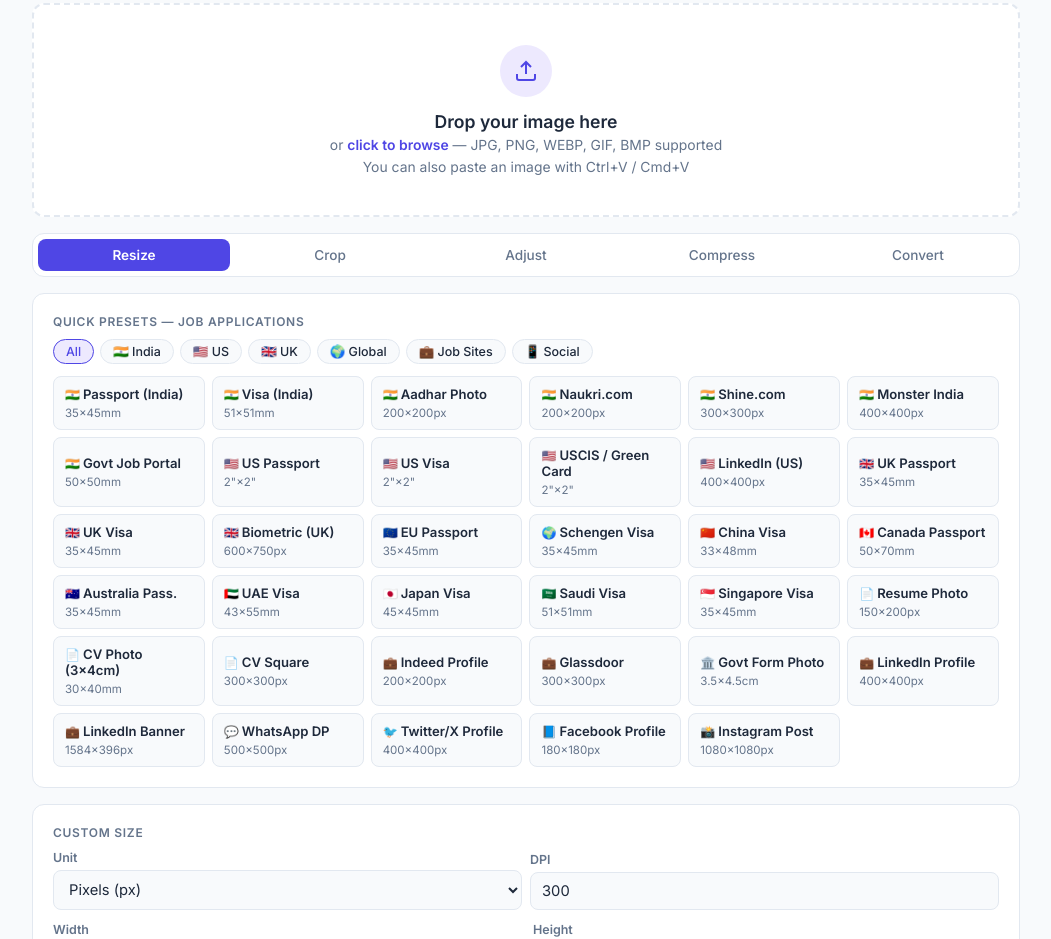
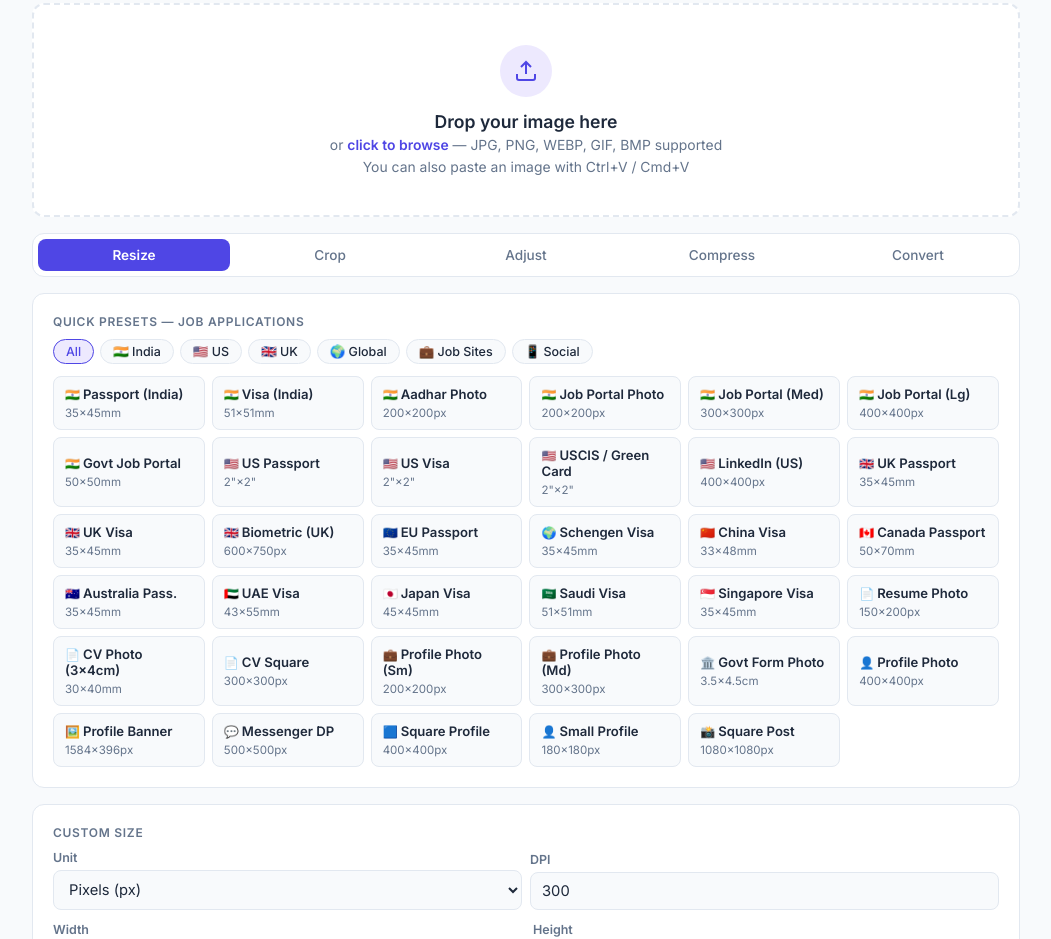
Before and after one commit to kbajrang/resizeforjob, a plain HTML site: page index.html in a window 1280 px wide. Shown: the part 239-1178 px from the top of the page, without its empty margins (114-1165 px from the left). Drawn offline with Linux system fonts and the light colour scheme.

Commit message:
fix: remove all company/brand names, use generic size labels

```diff
--- a/index.html
+++ b/index.html
@@ -414,10 +414,10 @@ canvas{display:none}
 
       <div class="section-title" style="margin-bottom:8px">Common portal limits</div>
       <div class="icon-btn-row" style="flex-wrap:wrap;gap:7px;margin-bottom:14px" id="kbPresets">
-        <button class="icon-btn" data-kb="20"><strong>20 KB</strong><span style="font-size:.7rem;color:var(--muted);display:block">Govt forms</span></button>
-        <button class="icon-btn" data-kb="50"><strong>50 KB</strong><span style="font-size:.7rem;color:var(--muted);display:block">Naukri / UPSC</span></button>
-        <button class="icon-btn" data-kb="100"><strong>100 KB</strong><span style="font-size:.7rem;color:var(--muted);display:block">Shine / Monster</span></button>
-        <button class="icon-btn" data-kb="200"><strong>200 KB</strong><span style="font-size:.7rem;color:var(--muted);display:block">LinkedIn / Indeed</span></button>
+        <button class="icon-btn" data-kb="20"><strong>20 KB</strong><span style="font-size:.7rem;color:var(--muted);display:block">Govt portals</span></button>
+        <button class="icon-btn" data-kb="50"><strong>50 KB</strong><span style="font-size:.7rem;color:var(--muted);display:block">Job portals</span></button>
+        <button class="icon-btn" data-kb="100"><strong>100 KB</strong><span style="font-size:.7rem;color:var(--muted);display:block">Profile photo</span></button>
+        <button class="icon-btn" data-kb="200"><strong>200 KB</strong><span style="font-size:.7rem;color:var(--muted);display:block">Social profile</span></button>
         <button class="icon-btn" data-kb="500"><strong>500 KB</strong><span style="font-size:.7rem;color:var(--muted);display:block">Resume attach</span></button>
       </div>
 
@@ -540,9 +540,9 @@ const PRESETS = [
   {name:'Passport (India)',  w:35,  h:45,  unit:'mm', cat:'india', flag:'🇮🇳'},
   {name:'Visa (India)',      w:51,  h:51,  unit:'mm', cat:'india', flag:'🇮🇳'},
   {name:'Aadhar Photo',      w:200, h:200, unit:'px', cat:'india', flag:'🇮🇳'},
-  {name:'Naukri.com',        w:200, h:200, unit:'px', cat:'india', flag:'🇮🇳'},
-  {name:'Shine.com',         w:300, h:300, unit:'px', cat:'india', flag:'🇮🇳'},
-  {name:'Monster India',     w:400, h:400, unit:'px', cat:'india', flag:'🇮🇳'},
+  {name:'Job Portal Photo',  w:200, h:200, unit:'px', cat:'india', flag:'🇮🇳'},
+  {name:'Job Portal (Med)',  w:300, h:300, unit:'px', cat:'india', flag:'🇮🇳'},
+  {name:'Job Portal (Lg)',   w:400, h:400, unit:'px', cat:'india', flag:'🇮🇳'},
   {name:'Govt Job Portal',   w:50,  h:50,  unit:'mm', cat:'india', flag:'🇮🇳'},
   // US
   {name:'US Passport',       w:2,   h:2,   unit:'in', cat:'us', flag:'🇺🇸'},
@@ -567,16 +567,16 @@ const PRESETS = [
   {name:'Resume Photo',      w:150, h:200, unit:'px', cat:'jobs', flag:'📄'},
   {name:'CV Photo (3x4cm)',  w:30,  h:40,  unit:'mm', cat:'jobs', flag:'📄'},
   {name:'CV Square',         w:300, h:300, unit:'px', cat:'jobs', flag:'📄'},
-  {name:'Indeed Profile',    w:200, h:200, unit:'px', cat:'jobs', flag:'💼'},
-  {name:'Glassdoor',         w:300, h:300, unit:'px', cat:'jobs', flag:'💼'},
+  {name:'Profile Photo (Sm)',w:200, h:200, unit:'px', cat:'jobs', flag:'💼'},
+  {name:'Profile Photo (Md)',w:300, h:300, unit:'px', cat:'jobs', flag:'💼'},
   {name:'Govt Form Photo',   w:3.5, h:4.5, unit:'cm', cat:'jobs', flag:'🏛️'},
   // Social
-  {name:'LinkedIn Profile',  w:400, h:400, unit:'px', cat:'social', flag:'💼'},
-  {name:'LinkedIn Banner',   w:1584,h:396, unit:'px', cat:'social', flag:'💼'},
-  {name:'WhatsApp DP',       w:500, h:500, unit:'px', cat:'social', flag:'💬'},
-  {name:'Twitter/X Profile', w:400, h:400, unit:'px', cat:'social', flag:'🐦'},
-  {name:'Facebook Profile',  w:180, h:180, unit:'px', cat:'social', flag:'📘'},
-  {name:'Instagram Post',    w:1080,h:1080,unit:'px', cat:'social', flag:'📸'},
+  {name:'Profile Photo',     w:400, h:400, unit:'px', cat:'social', flag:'👤'},
+  {name:'Profile Banner',    w:1584,h:396, unit:'px', cat:'social', flag:'🖼️'},
+  {name:'Messenger DP',      w:500, h:500, unit:'px', cat:'social', flag:'💬'},
+  {name:'Square Profile',    w:400, h:400, unit:'px', cat:'social', flag:'🟦'},
+  {name:'Small Profile',     w:180, h:180, unit:'px', cat:'social', flag:'👤'},
+  {name:'Square Post',       w:1080,h:1080,unit:'px', cat:'social', flag:'📸'},
 ];
 
 // Convert preset to px
```
